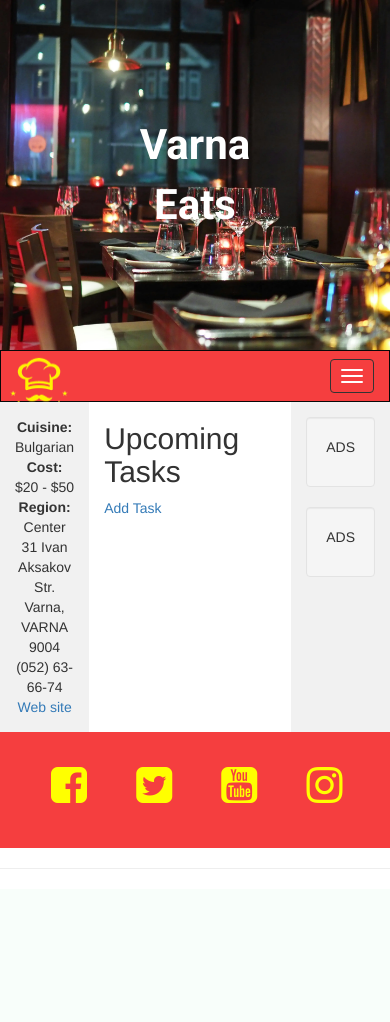
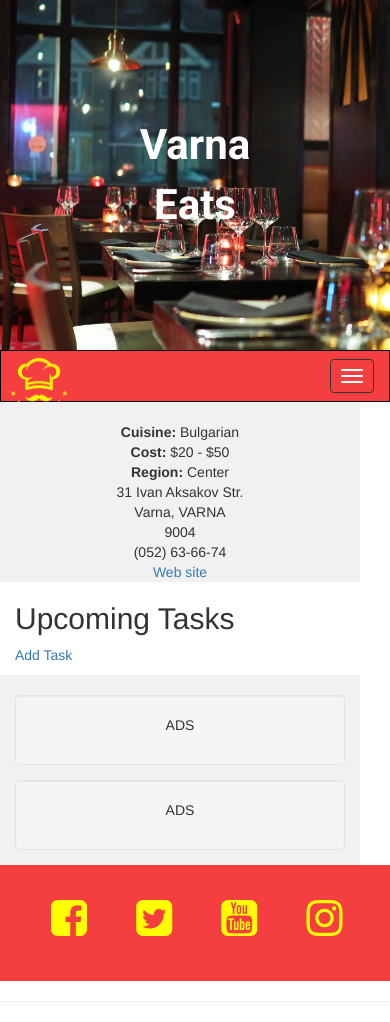
Before and after one commit to kamenco/dinestwo, a Django app: page /task/tasks/ in a window 390 px wide. Before the commit the page ends 869 px from the top, so only its background shows below. Run offline with Django 5.2, Linux system fonts and the light colour scheme; data that the repository does not hold is empty; some libraries are stand-ins or nearby versions.

Commit message:
Edited the style.css to make border columns ideally extend to the footer.

```diff
--- a/static/css/style.css
+++ b/static/css/style.css
@@ -253,10 +253,34 @@ iframe {
     /* On small screens, set height to 'auto' for sidenav and grid */
     @media screen and (max-width: 767px) {
       .sidenav {
-        height: auto;
-        padding: 15px;
+          text-align: center;
+          padding-top: 20px;
+          background-color: #f1f1f1;
+          height: auto;
+          flex-direction: row; /* Display columns as rows */
+          display: flex; /* Enable flexbox */
+          width: 100%;
       }
-      .row.content {height:auto;}
+      #info {
+        text-align: center;
+        width: 100%;
+        display: block;
+      }
+      .col-sm-2.sidenav {
+        display: flex;
+        flex-direction: column; /* Stack items vertically */
+    }
+      .col-sm-2.sidenav .well {
+        display: block;
+        width: 100%; /* Make the wells take the full width */
+        margin-bottom: 15px; /* Add spacing between wells */
+    }
+      .row.content {
+        height:auto;
+        display: flex;
+        flex-direction: column;
+        width: 100%;
+      }
     }
 
     @media screen and (max-width: 767px) {
```
